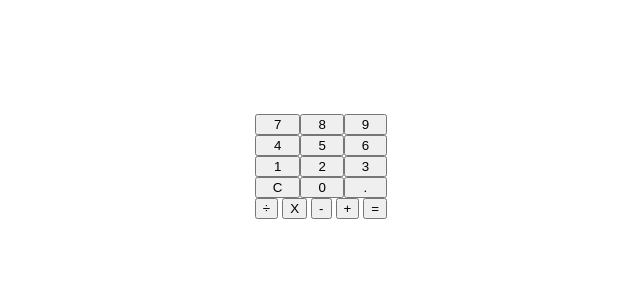
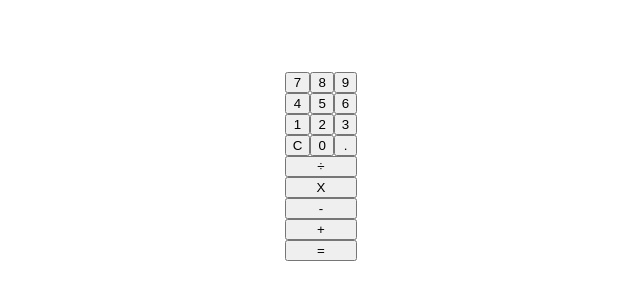
Before and after one commit to dwdsigned/calculator, a plain HTML site: page index.html in a window 1280 px wide. Shown: the part 234-534 px from the top of the page, without its empty margins (319-959 px from the left). Drawn offline with Linux system fonts and the light colour scheme.

Commit message:
grid area for operator buttons

```diff
--- a/index.html
+++ b/index.html
@@ -23,10 +23,10 @@
             <button id="decimal" class="numbers">.</button>
         </div>
         <div id="operatorButtons">
-            <button id="division" class="operator">÷</button>
+            <button id="divide" class="operator">÷</button>
             <button id="multiply" class="operator">X</button>
-            <button id="subtraction" class="operator">-</button>
-            <button id="addition" class="operator">+</button>
+            <button id="subtract" class="operator">-</button>
+            <button id="add" class="operator">+</button>
             <button id="equals" class="operator">=</button>
         </div>
     </div>
--- a/script.js
+++ b/script.js
@@ -1,11 +1,17 @@
 const numbersDiv = document.getElementById("numberButtons");
 let digits = document.querySelectorAll(".numbers");
+let operators = document.querySelectorAll(".operator")
 // console.log(numberButtons);
 // console.log(numberButtons.length);
 
-
+// operator
 
 // Using a For Of loop, assigns the grid-area to the button's id
 for (button of digits) {
     button.style.gridArea = `${button.id}`;
 }
+
+// Using a For Of loop, assigns the grid-area to the button's id for the operators
+for (button of operators) {
+    button.style.gridArea = `${button.id}`;
+}
--- a/style.css
+++ b/style.css
@@ -15,6 +15,12 @@ body {
     "clear zero decimal";
 }
 
-#nine {
-    grid-area: one;
+#operatorButtons {
+    display: grid;
+    grid-template-areas:
+    "divide"
+    "multiply"
+    "subtract"
+    "add"
+    "equals";
 }
```
